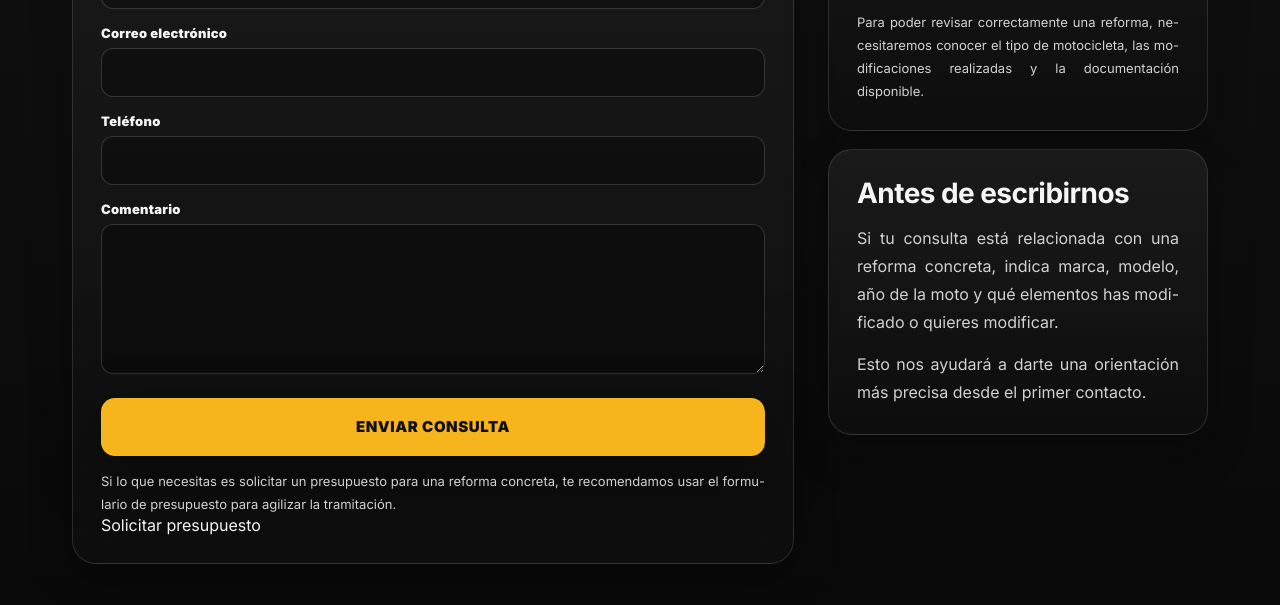
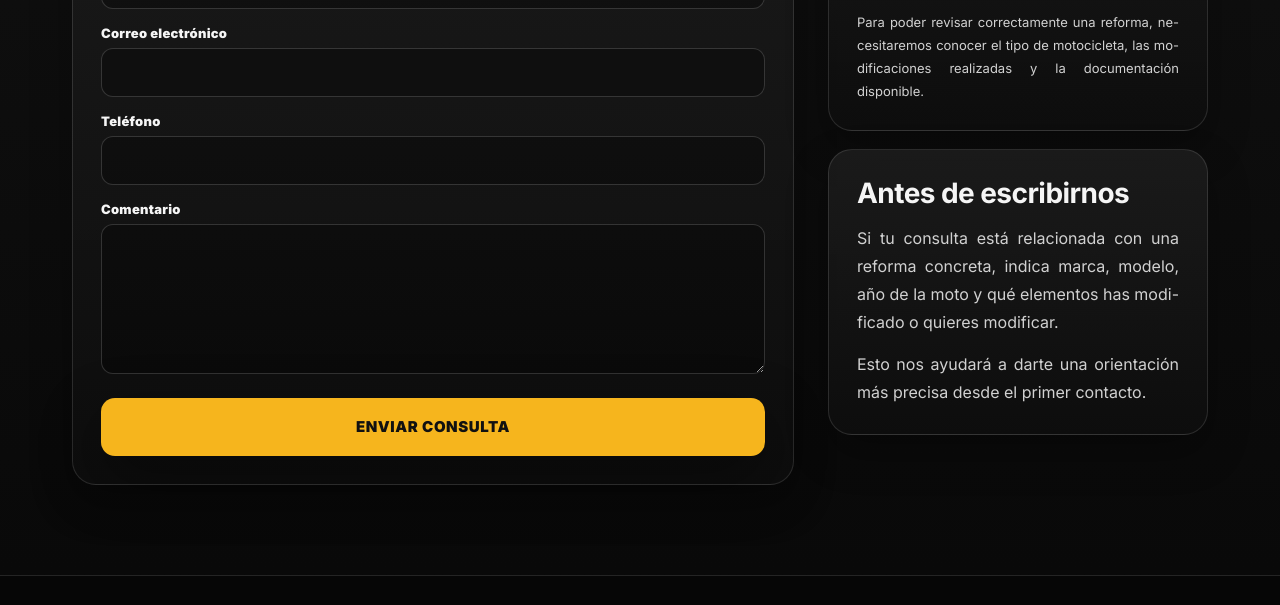
Before and after one commit to sergiobeltranaznar-eng/ingcustom-vercel-test, a website: page contacto.html in a window 1280 px wide. Shown: the part 970-1575 px from the top of the page. Drawn offline with nearby package versions, Linux system fonts and the light colour scheme.

Commit message:
Update contacto.html

```diff
--- a/contacto.html
+++ b/contacto.html
@@ -580,13 +580,20 @@
               <p id="formStatus" class="small" style="display:none;"></p>
             </form>
 
+            <!-- =====================================================
+                 INGENIERO CUSTOM - ACCESO PRESUPUESTOS DESACTIVADO
+                 Reactivar cuando se autorice la actividad comercial
+            =====================================================
+
             <p class="small">
               Si lo que necesitas es solicitar un presupuesto para una reforma concreta, te recomendamos usar el formulario de presupuesto para agilizar la tramitación.
             </p>
 
             <a href="/presupuesto.html" target="_blank" rel="noopener">
-          Solicitar presupuesto
-        </a>
+              Solicitar presupuesto
+            </a>
+
+            ===================================================== -->
           </div>
         </section>
 
```
